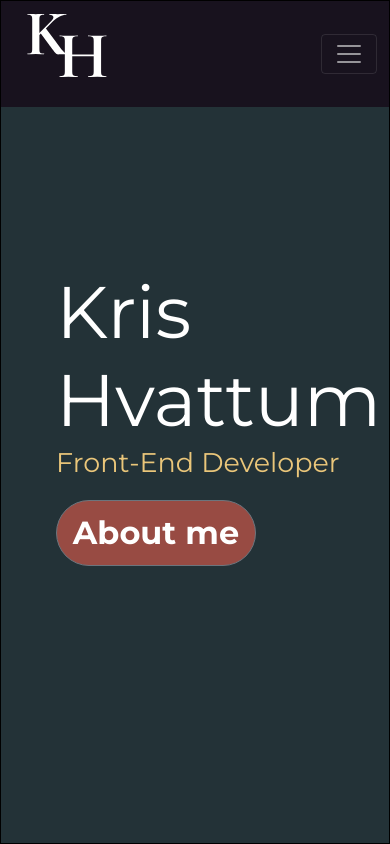
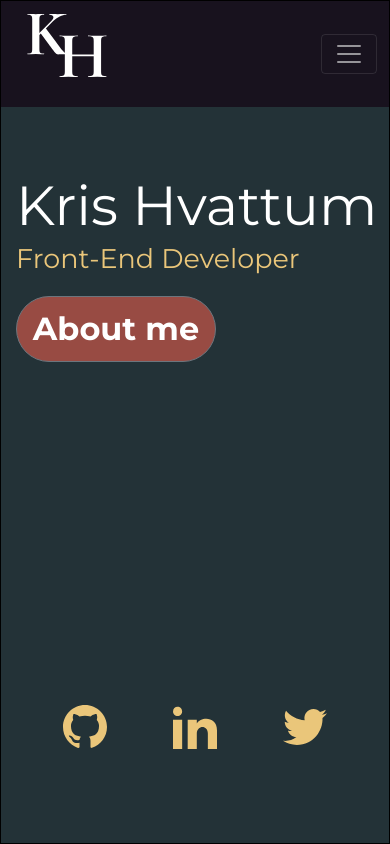
Before and after one commit to kristofer11/portfolio, a React (Create React App) app: page / in a window 390 px wide. Built offline with nearby package versions, Linux system fonts and the light colour scheme.

Commit message:
Socials styling

```diff
--- a/src/App.css
+++ b/src/App.css
@@ -96,13 +96,13 @@ p {
     max-width: 100vw;
     justify-content: space-between;
     align-items: center;
+    margin-top: 66px;
 }
 
 #button {
     color: white;
     text-decoration: none;
     display: flex;
-
 }
 
 #button-text {
@@ -247,9 +247,29 @@ p {
 
 @media only screen and (max-width: 576px) {
     h1.title{
-        font-size: 73px;
+        font-size: 55px;
     }
     .email-link p{
         font-size: 1.75rem;
     }
+    .hero-text {
+        margin-left: 15px;
+        margin-bottom: 222px;
+    }
+    .social-svg {
+        width: 44px;
+    }
 }
+
+@media only screen and (max-width: 800px){
+    .hero-area {
+        flex-direction: column;
+        align-items: start;
+    }
+    .socials {
+        display: flex;
+        flex-direction: row;
+        width: 100%;
+        justify-content: center;
+    }
+}
--- a/src/components/Footer.js
+++ b/src/components/Footer.js
@@ -5,23 +5,6 @@ const Footer = () => {
     <div className='footer' id='contact' >
         <h2>Contact me</h2>
         <a className='email-link' href="mailto:john@example.com"><p >klhvattum@live.com</p></a>
-        <div className='socials-footer'>
-                    <div>
-                        <a className='social-footer d-flex d-md-none' href='https://github.com/kristofer11' target='_blank'>
-                            <svg className='social-svg' xmlns="http://www.w3.org/2000/svg" fill='#eac67a' width="66" height="66" viewBox="0 0 24 24"><path d="M12 0c-6.626 0-12 5.373-12 12 0 5.302 3.438 9.8 8.207 11.387.599.111.793-.261.793-.577v-2.234c-3.338.726-4.033-1.416-4.033-1.416-.546-1.387-1.333-1.756-1.333-1.756-1.089-.745.083-.729.083-.729 1.205.084 1.839 1.237 1.839 1.237 1.07 1.834 2.807 1.304 3.492.997.107-.775.418-1.305.762-1.604-2.665-.305-5.467-1.334-5.467-5.931 0-1.311.469-2.381 1.236-3.221-.124-.303-.535-1.524.117-3.176 0 0 1.008-.322 3.301 1.23.957-.266 1.983-.399 3.003-.404 1.02.005 2.047.138 3.006.404 2.291-1.552 3.297-1.23 3.297-1.23.653 1.653.242 2.874.118 3.176.77.84 1.235 1.911 1.235 3.221 0 4.609-2.807 5.624-5.479 5.921.43.372.823 1.102.823 2.222v3.293c0 .319.192.694.801.576 4.765-1.589 8.199-6.086 8.199-11.386 0-6.627-5.373-12-12-12z" /></svg>
-                        </a>
-                    </div>
-                    <div>
-                        <a className='social-footer d-flex d-md-none' href='https://www.linkedin.com/in/kris-hvattum-bbabb6183/' target='_blank'>
-                            <svg className='social-svg' xmlns="http://www.w3.org/2000/svg" fill='#eac67a' width="66" height="66" viewBox="0 0 24 24"><path d="M4.98 3.5c0 1.381-1.11 2.5-2.48 2.5s-2.48-1.119-2.48-2.5c0-1.38 1.11-2.5 2.48-2.5s2.48 1.12 2.48 2.5zm.02 4.5h-5v16h5v-16zm7.982 0h-4.968v16h4.969v-8.399c0-4.67 6.029-5.052 6.029 0v8.399h4.988v-10.131c0-7.88-8.922-7.593-11.018-3.714v-2.155z" /></svg>
-                        </a>
-                    </div>
-                    <div>
-                        <a className='social-footer d-flex d-md-none' href='https://twitter.com/HvattumKris' target='_blank'>
-                            <svg className='social-svg' xmlns="http://www.w3.org/2000/svg" fill='#eac67a' width="66" height="66" viewBox="0 0 24 24"><path d="M24 4.557c-.883.392-1.832.656-2.828.775 1.017-.609 1.798-1.574 2.165-2.724-.951.564-2.005.974-3.127 1.195-.897-.957-2.178-1.555-3.594-1.555-3.179 0-5.515 2.966-4.797 6.045-4.091-.205-7.719-2.165-10.148-5.144-1.29 2.213-.669 5.108 1.523 6.574-.806-.026-1.566-.247-2.229-.616-.054 2.281 1.581 4.415 3.949 4.89-.693.188-1.452.232-2.224.084.626 1.956 2.444 3.379 4.6 3.419-2.07 1.623-4.678 2.348-7.29 2.04 2.179 1.397 4.768 2.212 7.548 2.212 9.142 0 14.307-7.721 13.995-14.646.962-.695 1.797-1.562 2.457-2.549z" /></svg>
-                        </a>
-                    </div>
-                </div>
     </div>
   )
 }
```
Also changed, not shown: 1 other file (tests, documents, lock files or other folders).
